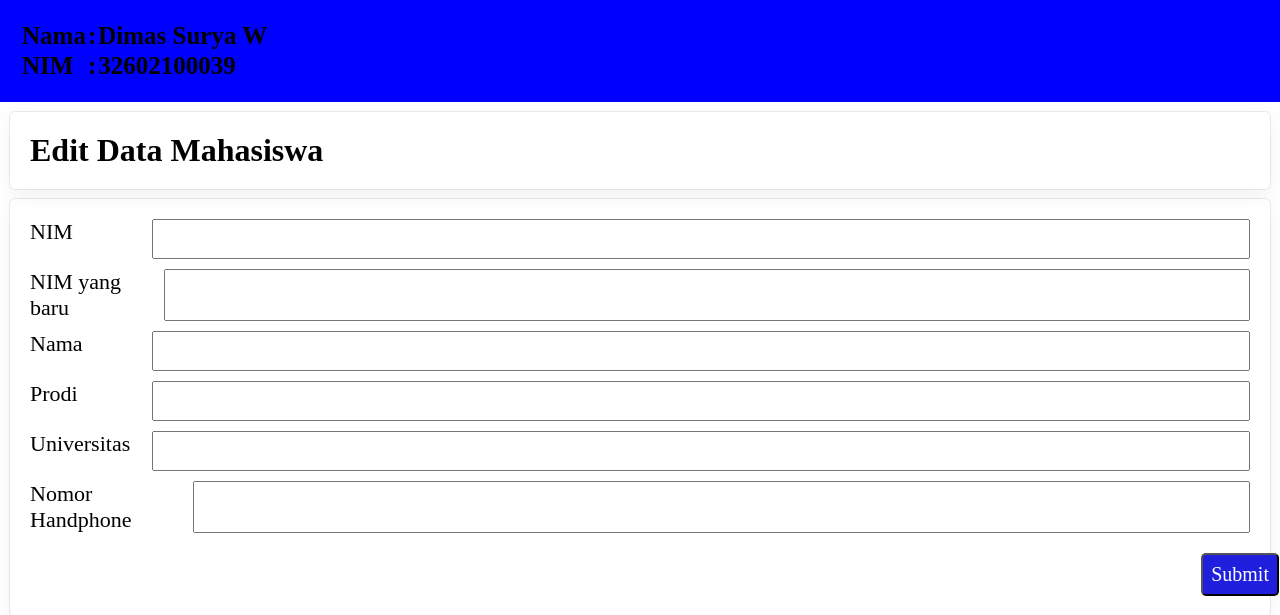
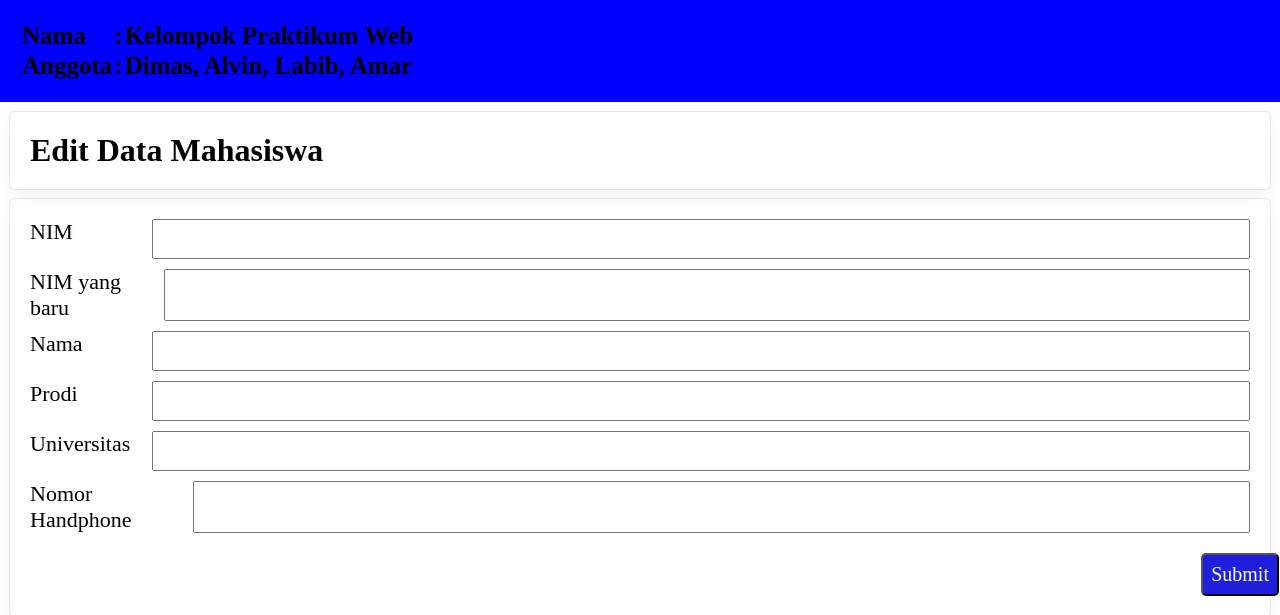
Before and after one commit to alvinyusuf/praktikum-web, a CodeIgniter 4 app: template app/Views/crud/edit.php in a window 1280 px wide. Shown: the top 615 px of the page. Run offline with PHP 8.4 and a stand-in for CodeIgniter, Linux system fonts and the light colour scheme; the template is opened without the code that fills it, so the values that code supplies are empty; some libraries are stand-ins or nearby versions.

Commit message:
update nama kelompok

```diff
--- a/app/Views/layouts/template.php
+++ b/app/Views/layouts/template.php
@@ -15,12 +15,12 @@
                 <tr>
                     <td>Nama</td>
                     <td>:</td>
-                    <td>Dimas Surya W</td>
+                    <td>Kelompok Praktikum Web</td>
                 </tr>
                 <tr>
-                    <td>NIM</td>
+                    <td>Anggota</td>
                     <td>:</td>
-                    <td>32602100039</td>
+                    <td>Dimas, Alvin, Labib, Amar</td>
                 </tr>
             </table>
         </nav>
```
